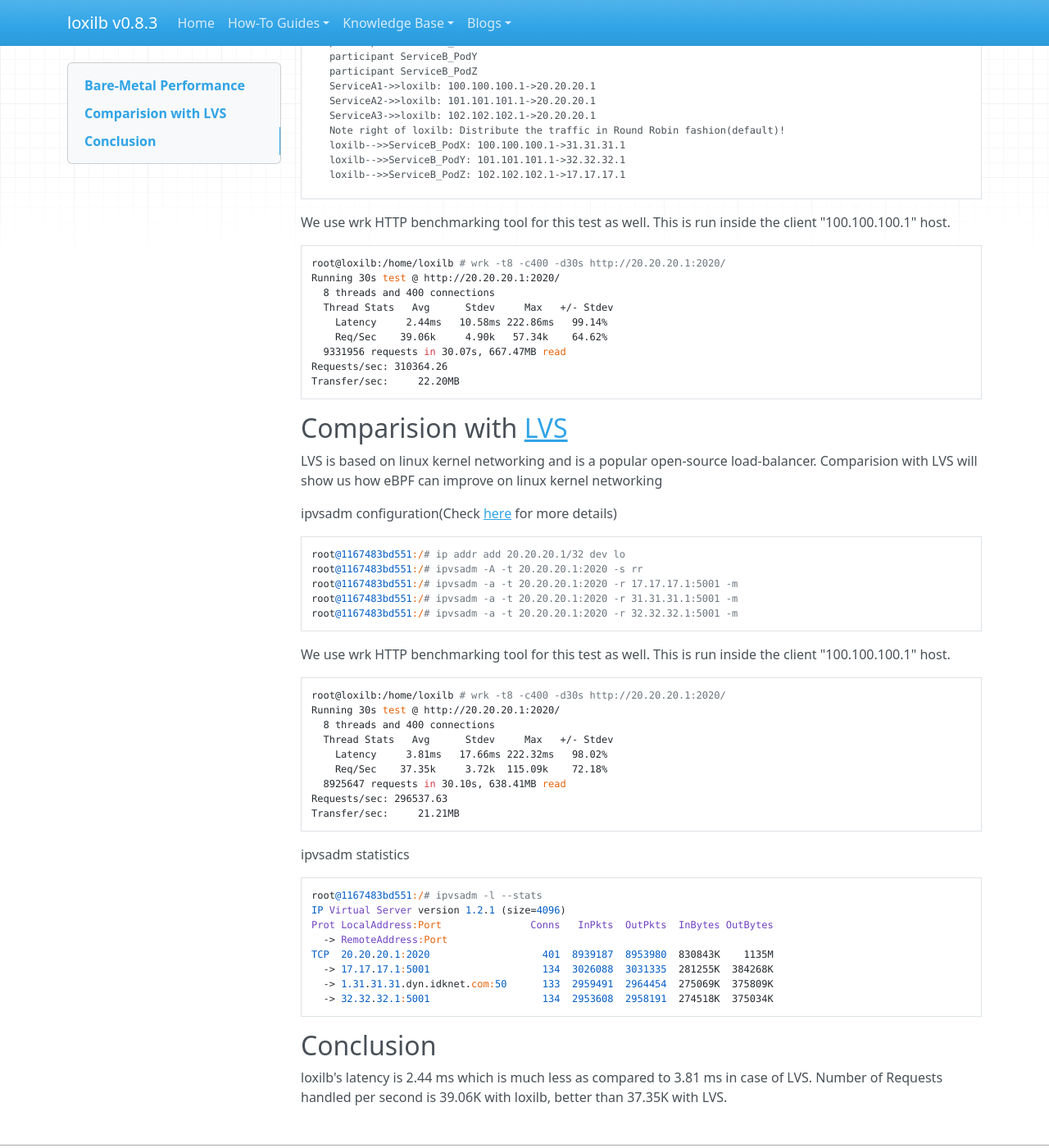
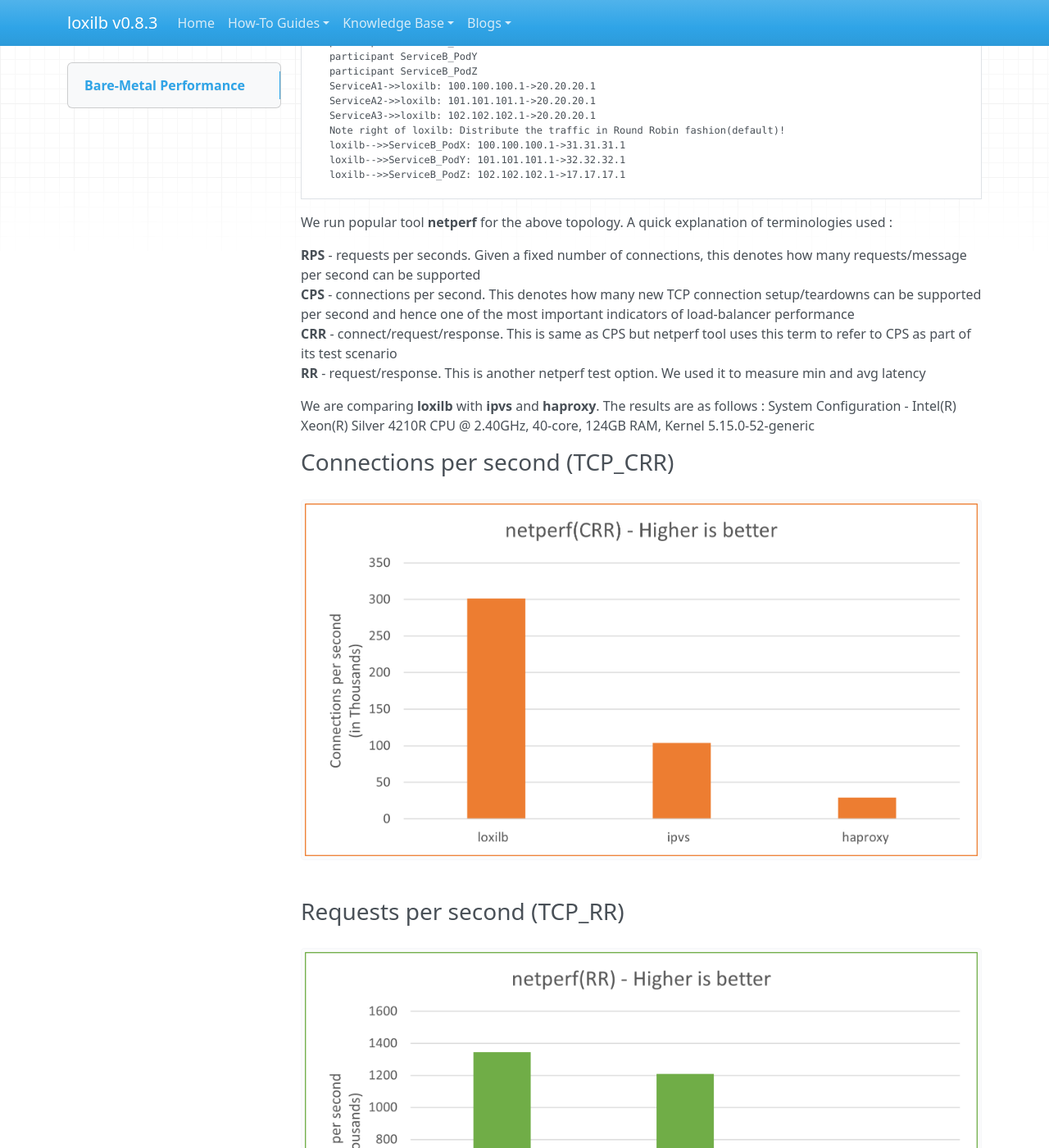
Before and after one commit to loxilb-io/loxilbdocs, an MkDocs documentation site: the page built from docs/perf-multi.md, in a window 1280 px wide and 1400 px high, scrolled down 555 px. Shown: the whole window at 82% size. Built offline with MkDocs 1.6.1, drawn with Linux system fonts in a browser that asks for light colours; nearby versions of some CDN libraries; some of the changed text lies outside the part shown.

Commit message:
Update perf-multi.md

````diff
--- a/docs/perf-multi.md
+++ b/docs/perf-multi.md
@@ -39,56 +39,31 @@
 
 ```
 
-We use wrk HTTP benchmarking tool for this test as well. This is run inside the client "100.100.100.1" host.
-```
-root@loxilb:/home/loxilb # wrk -t8 -c400 -d30s http://20.20.20.1:2020/
-Running 30s test @ http://20.20.20.1:2020/
-  8 threads and 400 connections
-  Thread Stats   Avg      Stdev     Max   +/- Stdev
-    Latency     2.44ms   10.58ms 222.86ms   99.14%
-    Req/Sec    39.06k     4.90k   57.34k    64.62%
-  9331956 requests in 30.07s, 667.47MB read
-Requests/sec: 310364.26
-Transfer/sec:     22.20MB
-```
+We run popular tool **netperf** for the above topology. A quick explanation of terminologies used :
 
-## Comparision with [LVS](https://en.wikipedia.org/wiki/Linux_Virtual_Server)
+**RPS** - requests per seconds. Given a fixed number of connections, this denotes how many requests/message per second can be supported
+**CPS** - connections per second. This denotes how many new TCP connection setup/teardowns can be supported per second and hence one of the most important indicators of load-balancer performance
+**CRR** - connect/request/response. This is same as CPS but netperf tool uses this term to refer to CPS as part of its test scenario
+**RR** - request/response. This is another netperf test option. We used it to measure min and avg latency
 
-LVS is based on linux kernel networking and is a popular open-source load-balancer. Comparision with LVS will show us how eBPF can improve on linux kernel networking
+We are comparing **loxilb** with **ipvs** and **haproxy**. The results are as follows :
+System Configuration - Intel(R) Xeon(R) Silver 4210R CPU @ 2.40GHz, 40-core, 124GB RAM, Kernel 5.15.0-52-generic
 
-ipvsadm configuration(Check [here](https://dev.to/douglasmakey/how-to-setup-simple-load-balancing-with-ipvs-demo-with-docker-4j1d) for more details)
-```
-root@1167483bd551:/# ip addr add 20.20.20.1/32 dev lo
-root@1167483bd551:/# ipvsadm -A -t 20.20.20.1:2020 -s rr
-root@1167483bd551:/# ipvsadm -a -t 20.20.20.1:2020 -r 17.17.17.1:5001 -m
-root@1167483bd551:/# ipvsadm -a -t 20.20.20.1:2020 -r 31.31.31.1:5001 -m
-root@1167483bd551:/# ipvsadm -a -t 20.20.20.1:2020 -r 32.32.32.1:5001 -m
-```
+### Connections per second (TCP_CRR)
+![Connections per second](photos/netperf_cps.png)
 
-We use wrk HTTP benchmarking tool for this test as well. This is run inside the client "100.100.100.1" host.
-```
-root@loxilb:/home/loxilb # wrk -t8 -c400 -d30s http://20.20.20.1:2020/
-Running 30s test @ http://20.20.20.1:2020/
-  8 threads and 400 connections
-  Thread Stats   Avg      Stdev     Max   +/- Stdev
-    Latency     3.81ms   17.66ms 222.32ms   98.02%
-    Req/Sec    37.35k     3.72k  115.09k    72.18%
-  8925647 requests in 30.10s, 638.41MB read
-Requests/sec: 296537.63
-Transfer/sec:     21.21MB
-```
+### Requests per second (TCP_RR)
+![Requests per second](photos/netperf_rps.png)
 
-ipvsadm statistics
-```
-root@1167483bd551:/# ipvsadm -l --stats
-IP Virtual Server version 1.2.1 (size=4096)
-Prot LocalAddress:Port               Conns   InPkts  OutPkts  InBytes OutBytes
-  -> RemoteAddress:Port
-TCP  20.20.20.1:2020                   401  8939187  8953980  830843K    1135M
-  -> 17.17.17.1:5001                   134  3026088  3031335  281255K  384268K
-  -> 1.31.31.31.dyn.idknet.com:50      133  2959491  2964454  275069K  375809K
-  -> 32.32.32.1:5001                   134  2953608  2958191  274518K  375034K
-```
+### Minimum Latency
+![Minimum Latency](photos/netperf_min_lat.png)
 
-## Conclusion
-loxilb's latency is 2.44 ms which is much less as compared to 3.81 ms in case of LVS. Number of Requests handled per second is 39.06K with loxilb, better than 37.35K with LVS.
+### Average Latency
+![Average Latency](photos/netperf_avg_lat.png)
+
+#### Conclusion/Notes -
+
+* loxilb provides enhanced performance across the spectrum of tests.  There is a noticeable gain in CPS.
+* loxilb's CPS scales linearly with number of cores
+* haproxy version used - 2.0.29
+* netperf test scripts can be found [here](https://github.com/loxilb-io/loxilb/tree/main/cicd/tcplbcps)
````
